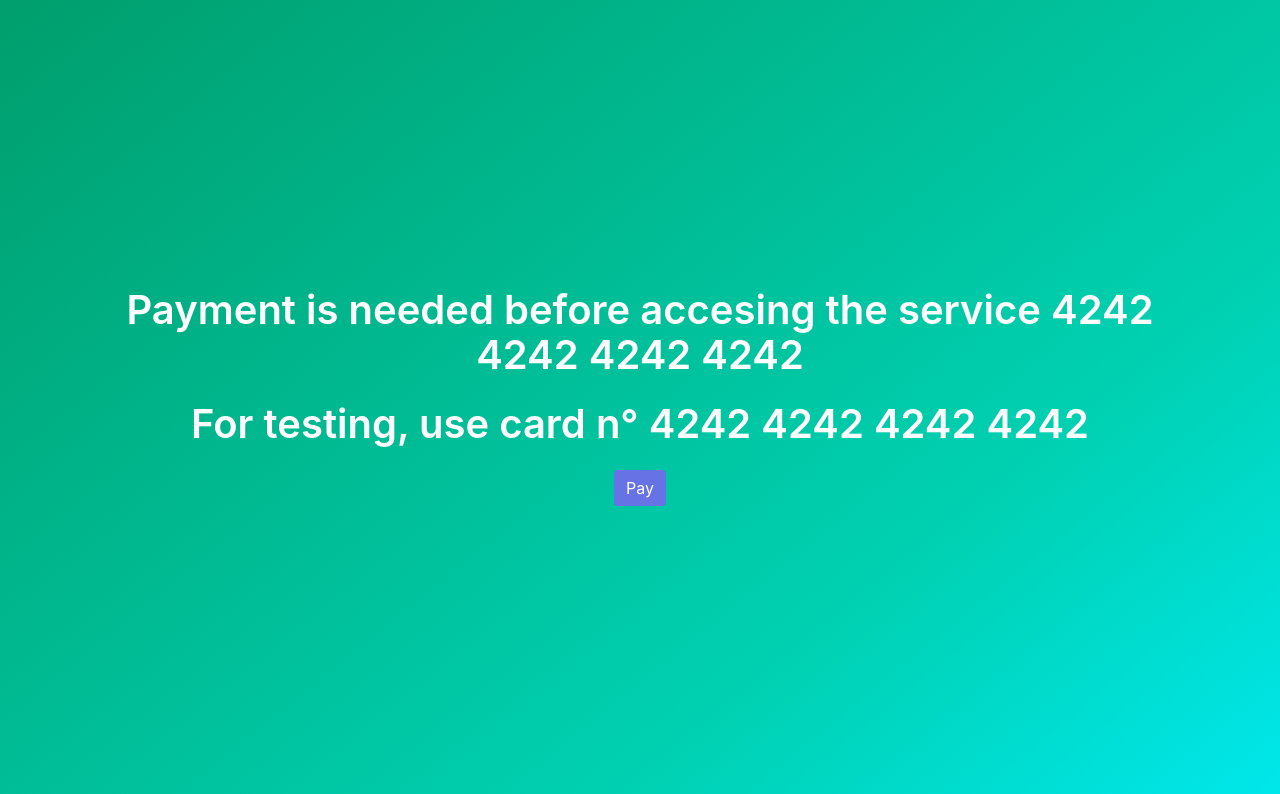
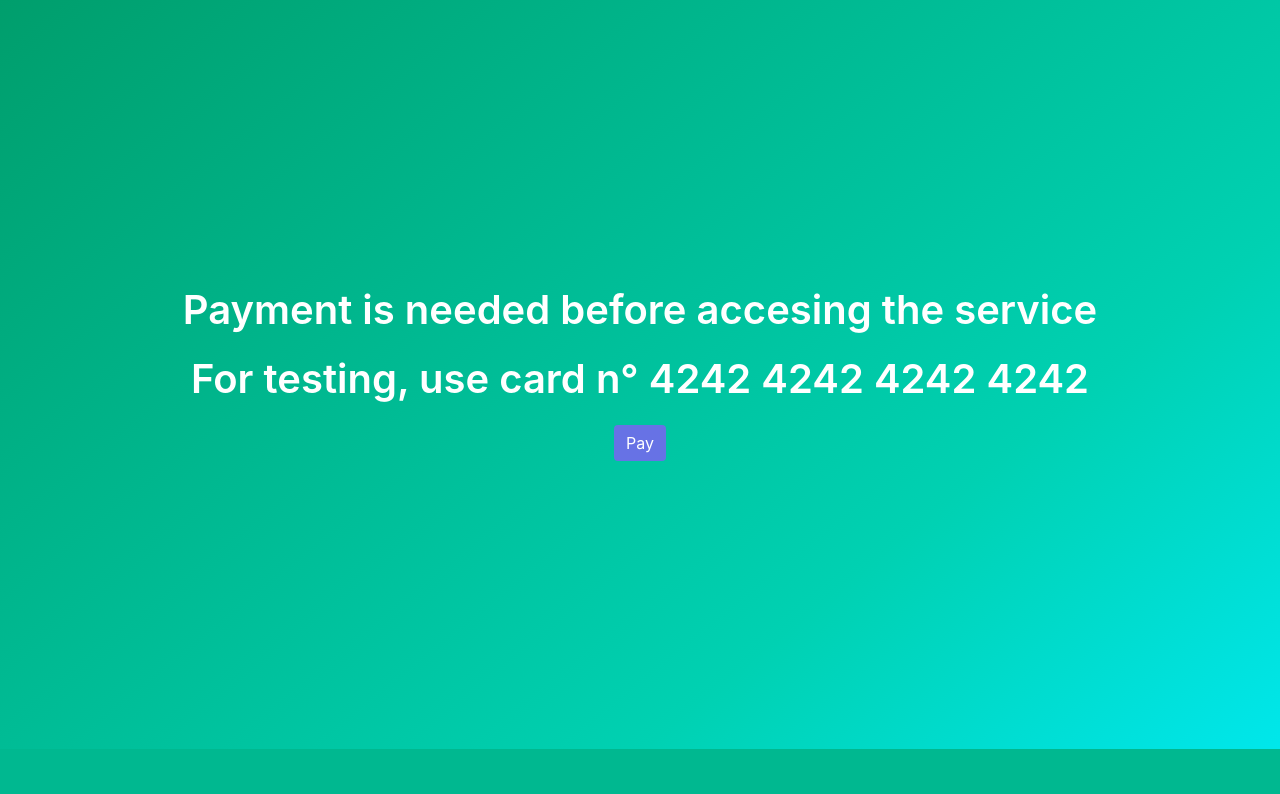
Before and after one commit to SaAPro/DocHat, a Flask app: page / in a window 1280 px wide. Shown: the part 57-851 px from the top of the page. After the commit the page ends 806 px from the top, so only its background shows below. Run offline with Flask 2, Linux system fonts and the light colour scheme; a user stored in the database is signed in; data comes from the database, SQL or seed files in the repository; some libraries are stand-ins or nearby versions.

Commit message:
Update payment.html

```diff
--- a/templates/payment.html
+++ b/templates/payment.html
@@ -8,7 +8,7 @@
 <section class="hero is-primary is-bold is-large">
 	<div class="hero-body">
 		<div class="container has-text-centered">
-			<p class="title is-2">Payment is needed before accesing the service 4242 4242 4242 4242</p>
+			<p class="title is-2">Payment is needed before accesing the service</p>
 			<p class="title is-2">For testing, use card n° 4242 4242 4242 4242</p>
 			<!-- Create a button that your customers click to complete their purchase. Customize the styling to suit your branding. -->
 			<button
```
